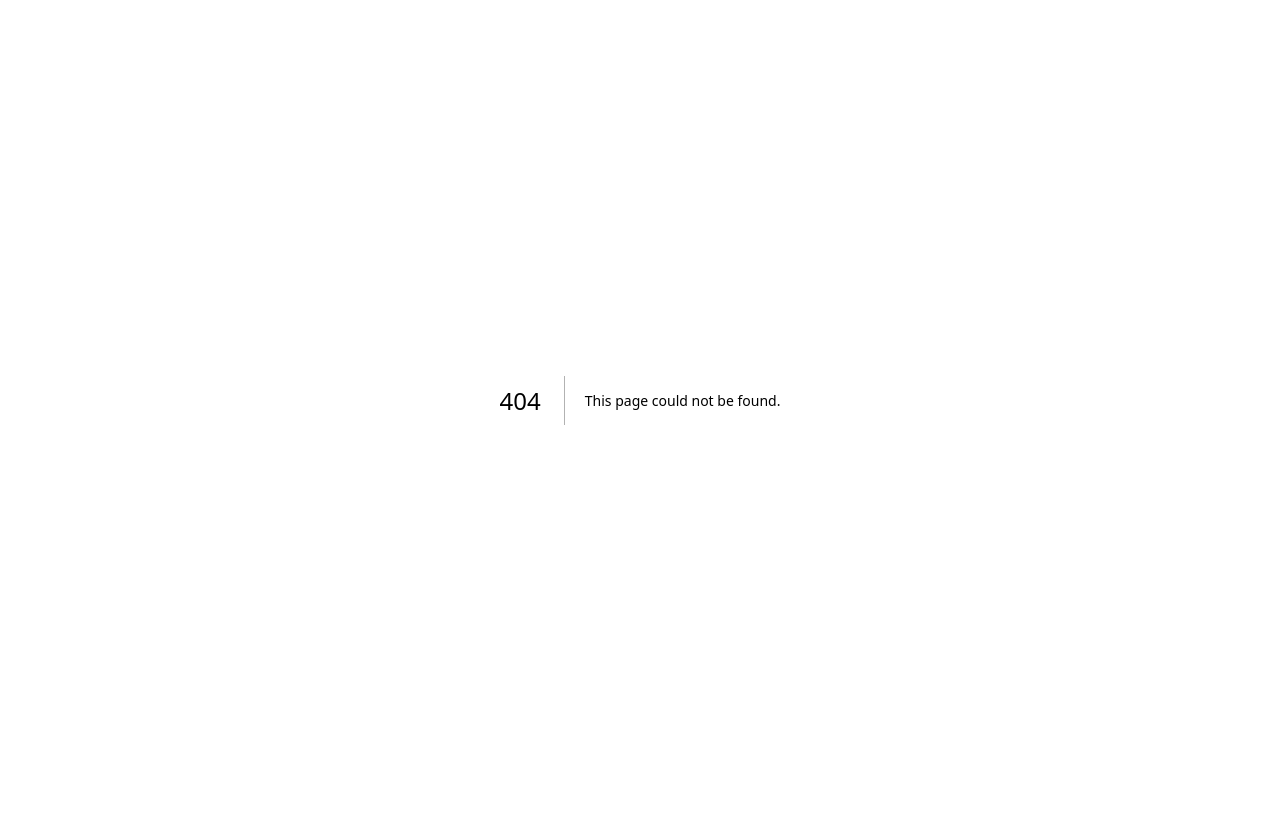
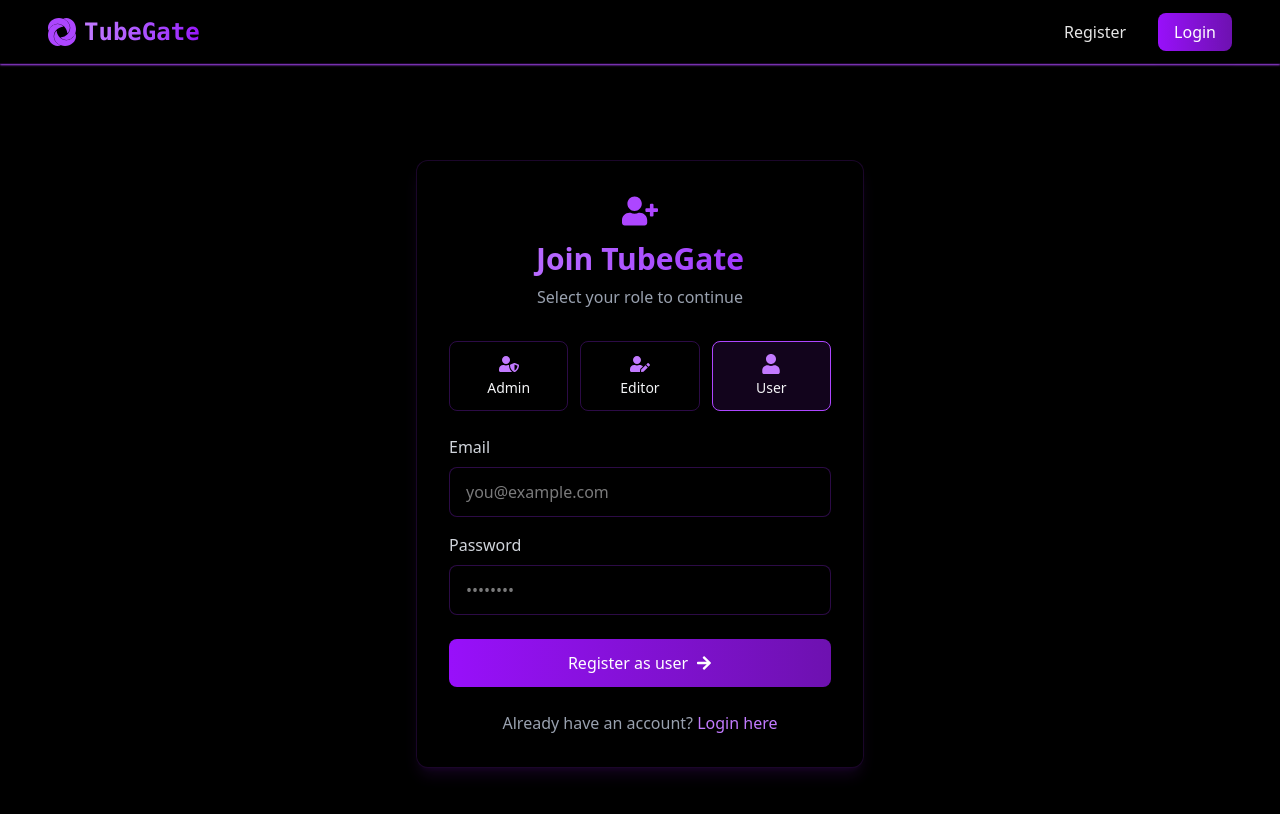
Before and after one commit to samar-abbas-786/TubeGate, a Next.js app: page /Register in a window 1280 px wide. Before the commit this address had no page. Shown: the top 814 px of the page. Built offline with nearby package versions, Linux system fonts and the light colour scheme.

Commit message:
frontend for auth is done

```diff
--- /dev/null
+++ b/app/(Auth)/Login/page.jsx
@@ -0,0 +1,80 @@
+"use client";
+import {
+  FaSignInAlt,
+  FaArrowRight,
+  FaUserShield,
+  FaUserEdit,
+  FaUser,
+} from "react-icons/fa";
+import Link from "next/link";
+
+const LoginPage = () => {
+  return (
+    <div className="min-h-screen bg-black text-gray-100 flex items-center justify-center p-4">
+      <div className="w-full max-w-md bg-black border border-purple-900/30 rounded-xl shadow-lg shadow-purple-900/20 p-8">
+        {/* Header */}
+        <div className="text-center mb-8">
+          <FaSignInAlt className="mx-auto text-purple-500 text-4xl mb-3" />
+          <h1 className="text-3xl font-bold bg-gradient-to-r from-purple-400 to-purple-600 bg-clip-text text-transparent">
+            Access Dashboard
+          </h1>
+          <p className="text-gray-400 mt-2">Login with your credentials</p>
+        </div>
+
+        {/* Form */}
+        <form className="space-y-6">
+          <div>
+            <label className="block text-gray-300 mb-2">Email</label>
+            <input
+              type="email"
+              className="w-full bg-black border border-purple-900/50 rounded-lg px-4 py-3 focus:border-purple-500 focus:ring-1 focus:ring-purple-500 outline-none transition"
+              placeholder="you@example.com"
+              required
+            />
+          </div>
+
+          <div>
+            <label className="block text-gray-300 mb-2">Password</label>
+            <input
+              type="password"
+              className="w-full bg-black border border-purple-900/50 rounded-lg px-4 py-3 focus:border-purple-500 focus:ring-1 focus:ring-purple-500 outline-none transition"
+              placeholder="••••••••"
+              required
+            />
+          </div>
+
+          <div>
+            <label className="block text-gray-300 mb-2">Account Type</label>
+            <select
+              className="w-full bg-black border border-purple-900/50 rounded-lg px-4 py-3 focus:border-purple-500 focus:ring-1 focus:ring-purple-500 outline-none transition appearance-none"
+              required
+            >
+              <option value="user">User</option>
+              <option value="editor">Editor</option>
+              <option value="admin">Admin</option>
+            </select>
+          </div>
+
+          <button
+            type="submit"
+            className="w-full bg-gradient-to-r from-purple-600 to-purple-800 text-white py-3 rounded-lg font-medium hover:from-purple-700 hover:to-purple-900 transition-all flex items-center justify-center gap-2 shadow-lg hover:shadow-purple-500/30"
+          >
+            Login <FaArrowRight />
+          </button>
+        </form>
+
+        <div className="mt-6 text-center text-gray-400">
+          New to TubeGate?{" "}
+          <Link
+            href="/Register"
+            className="text-purple-400 hover:text-purple-300 transition"
+          >
+            Register here
+          </Link>
+        </div>
+      </div>
+    </div>
+  );
+};
+
+export default LoginPage;
--- /dev/null
+++ b/app/(Auth)/Register/page.jsx
@@ -0,0 +1,115 @@
+"use client";
+import {
+  FaUserPlus,
+  FaArrowRight,
+  FaUserShield,
+  FaUserEdit,
+  FaUser,
+} from "react-icons/fa";
+import Link from "next/link";
+import { useState } from "react";
+
+const RegisterPage = () => {
+  const [selectedRole, setSelectedRole] = useState("user");
+
+  return (
+    <div className="min-h-screen bg-black text-gray-100 flex items-center justify-center p-4">
+      <div className="w-full max-w-md bg-black border border-purple-900/30 rounded-xl shadow-lg shadow-purple-900/20 p-8">
+        {/* Header */}
+        <div className="text-center mb-8">
+          <FaUserPlus className="mx-auto text-purple-500 text-4xl mb-3" />
+          <h1 className="text-3xl font-bold bg-gradient-to-r from-purple-400 to-purple-600 bg-clip-text text-transparent">
+            Join TubeGate
+          </h1>
+          <p className="text-gray-400 mt-2">Select your role to continue</p>
+        </div>
+
+        {/* Role Selection */}
+        <div className="grid grid-cols-3 gap-3 mb-6">
+          <button
+            type="button"
+            onClick={() => setSelectedRole("admin")}
+            className={`p-3 border rounded-lg flex flex-col items-center transition-all ${
+              selectedRole === "admin"
+                ? "border-purple-500 bg-purple-900/20 shadow-purple-500/20"
+                : "border-purple-900/50 hover:border-purple-500"
+            }`}
+          >
+            <FaUserShield className="text-xl mb-1 text-purple-400" />
+            <span className="text-sm">Admin</span>
+          </button>
+
+          <button
+            type="button"
+            onClick={() => setSelectedRole("editor")}
+            className={`p-3 border rounded-lg flex flex-col items-center transition-all ${
+              selectedRole === "editor"
+                ? "border-purple-500 bg-purple-900/20 shadow-purple-500/20"
+                : "border-purple-900/50 hover:border-purple-500"
+            }`}
+          >
+            <FaUserEdit className="text-xl mb-1 text-purple-400" />
+            <span className="text-sm">Editor</span>
+          </button>
+
+          <button
+            type="button"
+            onClick={() => setSelectedRole("user")}
+            className={`p-3 border rounded-lg flex flex-col items-center transition-all ${
+              selectedRole === "user"
+                ? "border-purple-500 bg-purple-900/20 shadow-purple-500/20"
+                : "border-purple-900/50 hover:border-purple-500"
+            }`}
+          >
+            <FaUser className="text-xl mb-1 text-purple-400" />
+            <span className="text-sm">User</span>
+          </button>
+        </div>
+
+        {/* Form */}
+        <form className="space-y-4">
+          <div>
+            <label className="block text-gray-300 mb-2">Email</label>
+            <input
+              type="email"
+              className="w-full bg-black border border-purple-900/50 rounded-lg px-4 py-3 focus:border-purple-500 focus:ring-1 focus:ring-purple-500 outline-none transition"
+              placeholder="you@example.com"
+              required
+            />
+          </div>
+
+          <div>
+            <label className="block text-gray-300 mb-2">Password</label>
+            <input
+              type="password"
+              className="w-full bg-black border border-purple-900/50 rounded-lg px-4 py-3 focus:border-purple-500 focus:ring-1 focus:ring-purple-500 outline-none transition"
+              placeholder="••••••••"
+              required
+            />
+          </div>
+
+          <input type="hidden" name="role" value={selectedRole} />
+
+          <button
+            type="submit"
+            className="w-full bg-gradient-to-r from-purple-600 to-purple-800 text-white py-3 rounded-lg font-medium hover:from-purple-700 hover:to-purple-900 transition-all flex items-center justify-center gap-2 shadow-lg hover:shadow-purple-500/30 mt-6"
+          >
+            Register as {selectedRole} <FaArrowRight />
+          </button>
+        </form>
+
+        <div className="mt-6 text-center text-gray-400">
+          Already have an account?{" "}
+          <Link
+            href="/Login"
+            className="text-purple-400 hover:text-purple-300 transition"
+          >
+            Login here
+          </Link>
+        </div>
+      </div>
+    </div>
+  );
+};
+
+export default RegisterPage;
--- a/app/layout.js
+++ b/app/layout.js
@@ -1,5 +1,6 @@
 import { Geist, Geist_Mono } from "next/font/google";
 import "./globals.css";
+import Navbar from "@components/Navbar/page";
 
 const geistSans = Geist({
   variable: "--font-geist-sans",
@@ -22,6 +23,7 @@ export default function RootLayout({ children }) {
       <body
         className={`${geistSans.variable} ${geistMono.variable} antialiased`}
       >
+        <Navbar />
         {children}
       </body>
     </html>
--- a/app/page.js
+++ b/app/page.js
@@ -1,9 +1,7 @@
 import Hero from "@components/Hero/page";
-import Navbar from "@components/Navbar/page";
 const Home = () => {
   return (
     <div>
-      <Navbar />
 
       <Hero />
     </div>
--- a/components/(Auth)/Register/page.jsx
+++ /dev/null
@@ -1 +0,0 @@
-"use client";
--- a/components/Navbar/page.jsx
+++ b/components/Navbar/page.jsx
@@ -26,7 +26,7 @@ const Navbar = () => {
         <ul className="hidden md:flex space-x-6 md:space-x-8">
           <li>
             <Link
-              href="/register"
+              href="/Register"
               className="relative text-white/90 hover:text-white transition-all duration-300 text-sm md:text-base font-medium"
             >
               <span className="relative group">
@@ -37,7 +37,7 @@ const Navbar = () => {
           </li>
           <li>
             <Link
-              href="/login"
+              href="/Login"
               className="px-4 py-2 rounded-lg bg-gradient-to-r from-purple-600 to-purple-800 text-white hover:from-purple-700 hover:to-purple-900 transition-all duration-300 shadow-lg hover:shadow-purple-500/20 font-medium text-sm md:text-base"
             >
               Login
```
Also changed, not shown: components/(Auth)/Login/page.jsx (deleted).
